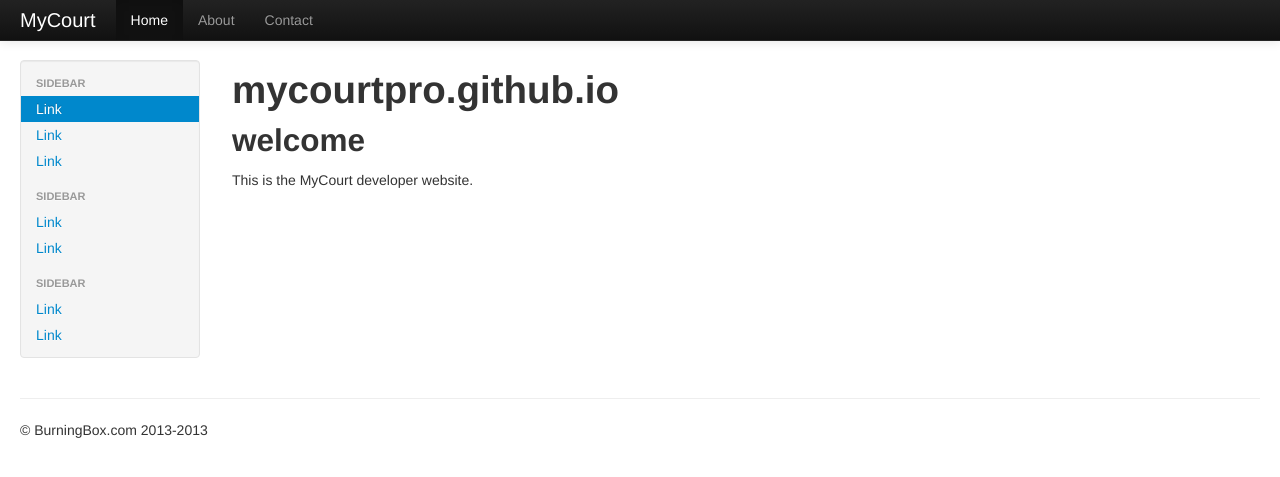
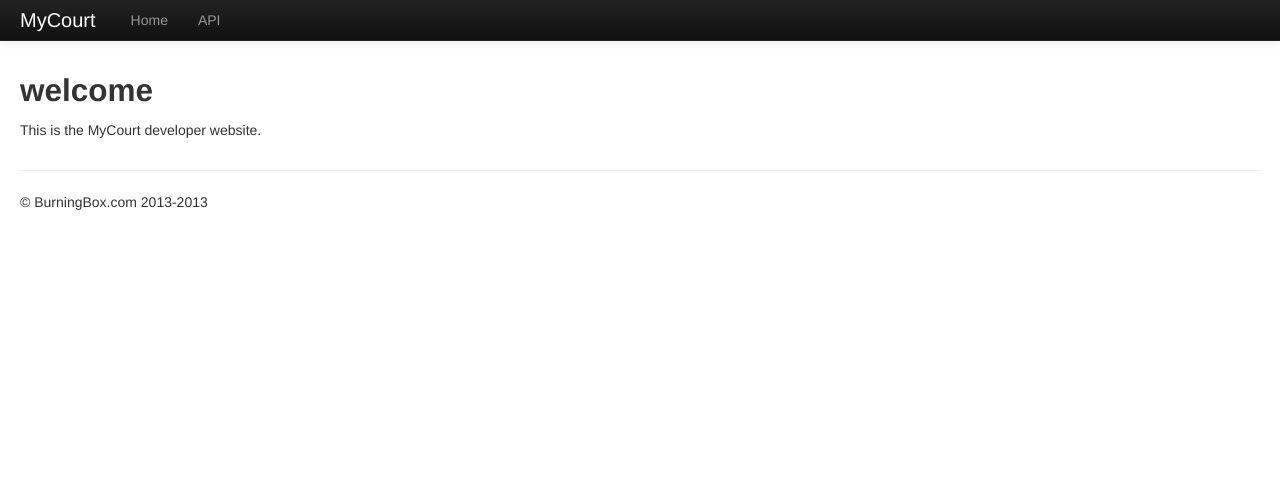
Before and after one commit to mycourtpro/mycourtpro.github.io, a Jekyll site: the page built from index.md, in a window 1280 px wide. Shown: the top 477 px of the page. Built offline with Jekyll 4.4.1, drawn with Linux system fonts in a browser that asks for light colours.

Commit message:
differentiate api from default layout

```diff
--- a/_layouts/default.html
+++ b/_layouts/default.html
@@ -1,61 +1,11 @@
-<!DOCTYPE html>
-<html xmlns="http://www.w3.org/1999/xhtml" xml:lang="en" lang="en-us">
-
-  <head>
-
-    <title>{{ page.title }}</title>
-
-    <meta http-equiv="content-type" content="text/html; charset=utf-8" />
-
-    <link href="/css/syntax.css" rel="stylesheet" />
-    <link href="/css/site.css" rel="stylesheet" />
-  </head>
-
-<body>
-
-  <div class="navbar navbar-inverse navbar-fixed-top">
-    <div class="navbar-inner">
-      <div class="container-fluid">
-        <button type="button" class="btn btn-navbar" data-toggle="collapse" data-target=".nav-collapse">
-          <span class="icon-bar"></span>
-          <span class="icon-bar"></span>
-          <span class="icon-bar"></span>
-        </button>
-        <a class="brand" href="#">MyCourt</a>
-        <div class="nav-collapse collapse">
-          <p class="navbar-text pull-right">
-          </p>
-          <ul class="nav">
-            <li class="active"><a href="#">Home</a></li>
-            <li><a href="#about">About</a></li>
-            <li><a href="#contact">Contact</a></li>
-          </ul>
-        </div><!--/.nav-collapse -->
-      </div>
-    </div>
-  </div>
+---
+layout: site
+---
 
 <div class="container-fluid">
 
   <div class="row-fluid">
-      <div class="span2">
-        <div class="well sidebar-nav">
-          <ul class="nav nav-list">
-            <li class="nav-header">Sidebar</li>
-            <li class="active"><a href="#">Link</a></li>
-            <li><a href="#">Link</a></li>
-            <li><a href="#">Link</a></li>
-            <li class="nav-header">Sidebar</li>
-            <li><a href="#">Link</a></li>
-            <li><a href="#">Link</a></li>
-            <li class="nav-header">Sidebar</li>
-            <li><a href="#">Link</a></li>
-            <li><a href="#">Link</a></li>
-          </ul>
-        </div><!--/.well -->
-      </div><!--/span-->
-
-      <div class="span10">
+    <div class="span12">
 {{ content }}
     </div><!--/span-->
 
@@ -68,9 +18,3 @@
   </footer>
 
 </div><!--/.fluid-container-->
-
-<script src="/js/jquery-1.10.2.min.js"></script>
-<script src="/js/bootstrap.min.js"></script>
-
-</body>
-</html>
--- /dev/null
+++ b/_layouts/site.html
@@ -0,0 +1,43 @@
+<!DOCTYPE html>
+<html xmlns="http://www.w3.org/1999/xhtml" xml:lang="en" lang="en-us">
+
+  <head>
+
+    <title>{{ page.title }}</title>
+
+    <meta http-equiv="content-type" content="text/html; charset=utf-8" />
+
+    <link href="/css/syntax.css" rel="stylesheet" />
+    <link href="/css/site.css" rel="stylesheet" />
+  </head>
+
+<body>
+
+  <div class="navbar navbar-inverse navbar-fixed-top">
+    <div class="navbar-inner">
+      <div class="container-fluid">
+        <button type="button" class="btn btn-navbar" data-toggle="collapse" data-target=".nav-collapse">
+          <span class="icon-bar"></span>
+          <span class="icon-bar"></span>
+          <span class="icon-bar"></span>
+        </button>
+        <a class="brand" href="#">MyCourt</a>
+        <div class="nav-collapse collapse">
+          <p class="navbar-text pull-right">
+          </p>
+          <ul class="nav">
+            <li><a href="/">Home</a></li>
+            <li><a href="/api">API</a></li>
+          </ul>
+        </div><!--/.nav-collapse -->
+      </div>
+    </div>
+  </div>
+
+{{ content }}
+
+  <script src="/js/jquery-1.10.2.min.js"></script>
+  <script src="/js/bootstrap.min.js"></script>
+
+</body>
+</html>
--- a/_layouts/top.html
+++ /dev/null
@@ -1,7 +0,0 @@
----
-layout: default
----
-
-<h1>{{ page.title }}</h1>
-
-{{ content }}
```
Also changed, not shown: _layouts/api.html (+32 -2 lines), _layouts/post.html (+2 -5 lines), index.md (+1 -1 lines). Lines whose indentation alone changed are shown as unchanged.
